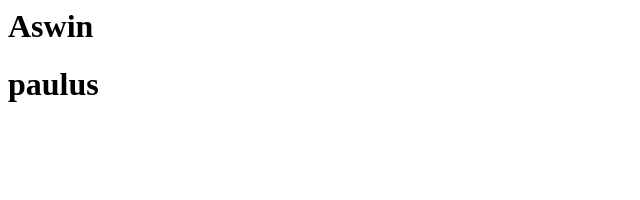
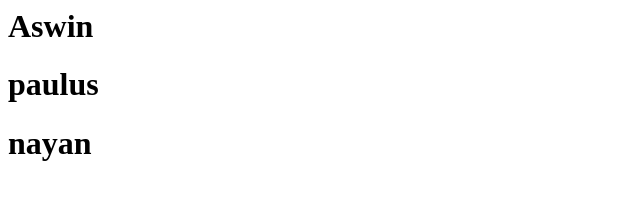
Before and after one commit to aswin191/uaspwl, a plain HTML site: page index.html in a window 1280 px wide. Shown: the whole page, without its empty margins (0-640 px from the left). Drawn offline with Linux system fonts and the light colour scheme.

Commit message:
Update index.html

```diff
--- a/index.html
+++ b/index.html
@@ -1,2 +1,3 @@
 <h1>Aswin</h1>
 <h1>paulus</h1>
+<h1>nayan</h1>
```
